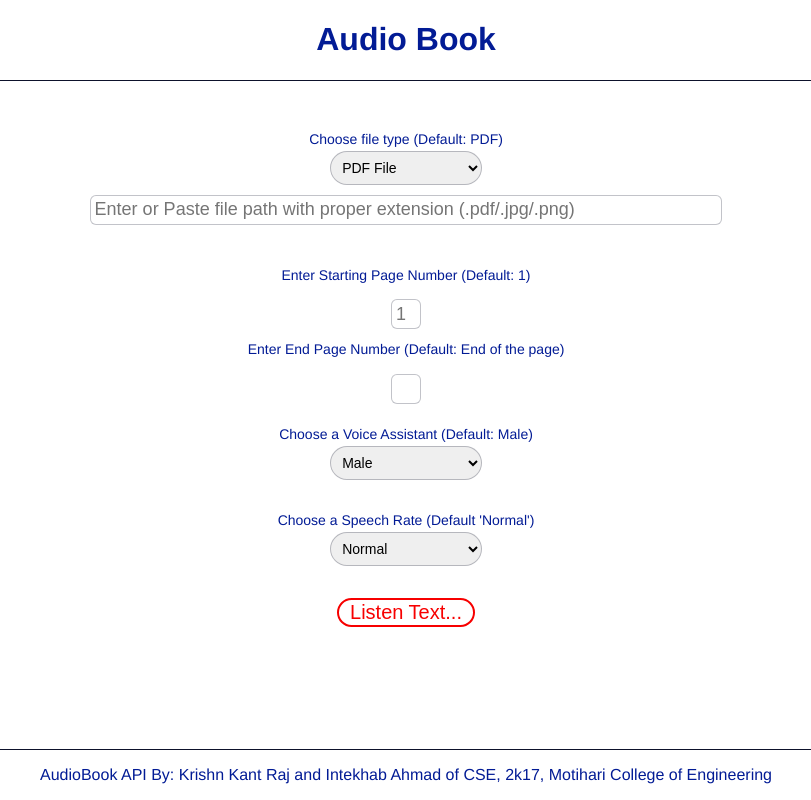
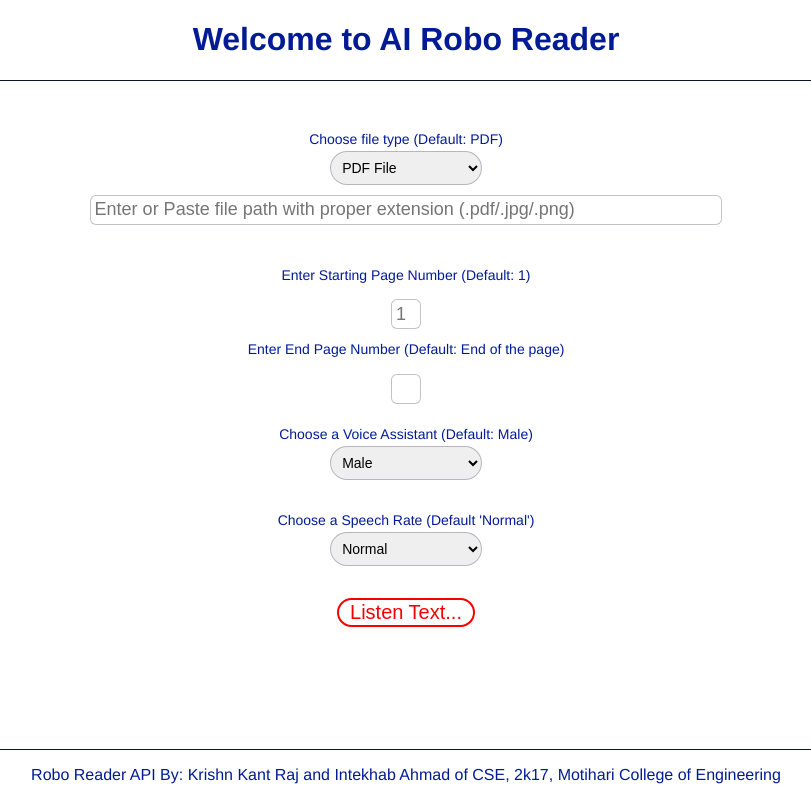
Before and after one commit to krishn-kant-raj/AI-Robo-Reader, a Flask app: page / in a window 1280 px wide. Shown: the whole page, without its empty margins (234-1045 px from the left). Run offline with Flask 2, Linux system fonts and the light colour scheme.

Commit message:
Audio Book name changed to AI Robo Reader

```diff
--- a/templates/index.html
+++ b/templates/index.html
@@ -4,7 +4,7 @@
     <meta charset="UTF-8" />
     <meta name="viewport" content="width=device-width, initial-scale=1.0" />
     <meta http-equiv="X-UA-Compatible" content="ie=edge" />
-    <title>Audio Book</title>
+    <title>Robo Reader</title>
     <style type="text/css">
                   * {
                       box-sizing: border-box;
@@ -146,7 +146,7 @@
       <body>
 
           <header>
-              <h1>Audio Book</h1>
+              <h1>Welcome to AI Robo Reader</h1>
           </header>
 
         <main>
@@ -197,7 +197,7 @@
 
         <footer>
             <p>
-                AudioBook API By: Krishn Kant Raj and Intekhab Ahmad of CSE, 2k17, Motihari College of Engineering
+                Robo Reader API By: Krishn Kant Raj and Intekhab Ahmad of CSE, 2k17, Motihari College of Engineering
             </p>
         </footer>
       </body>
```
